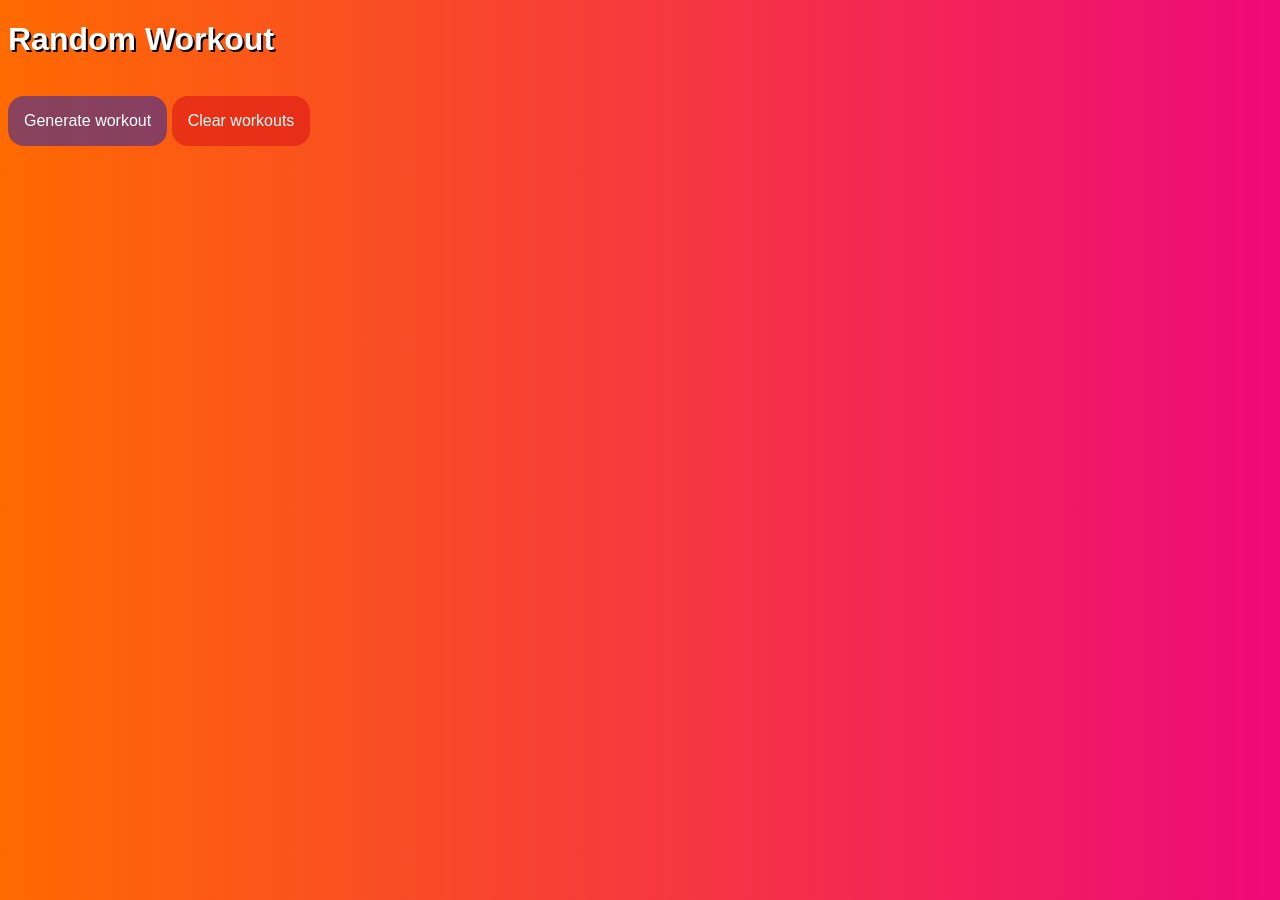
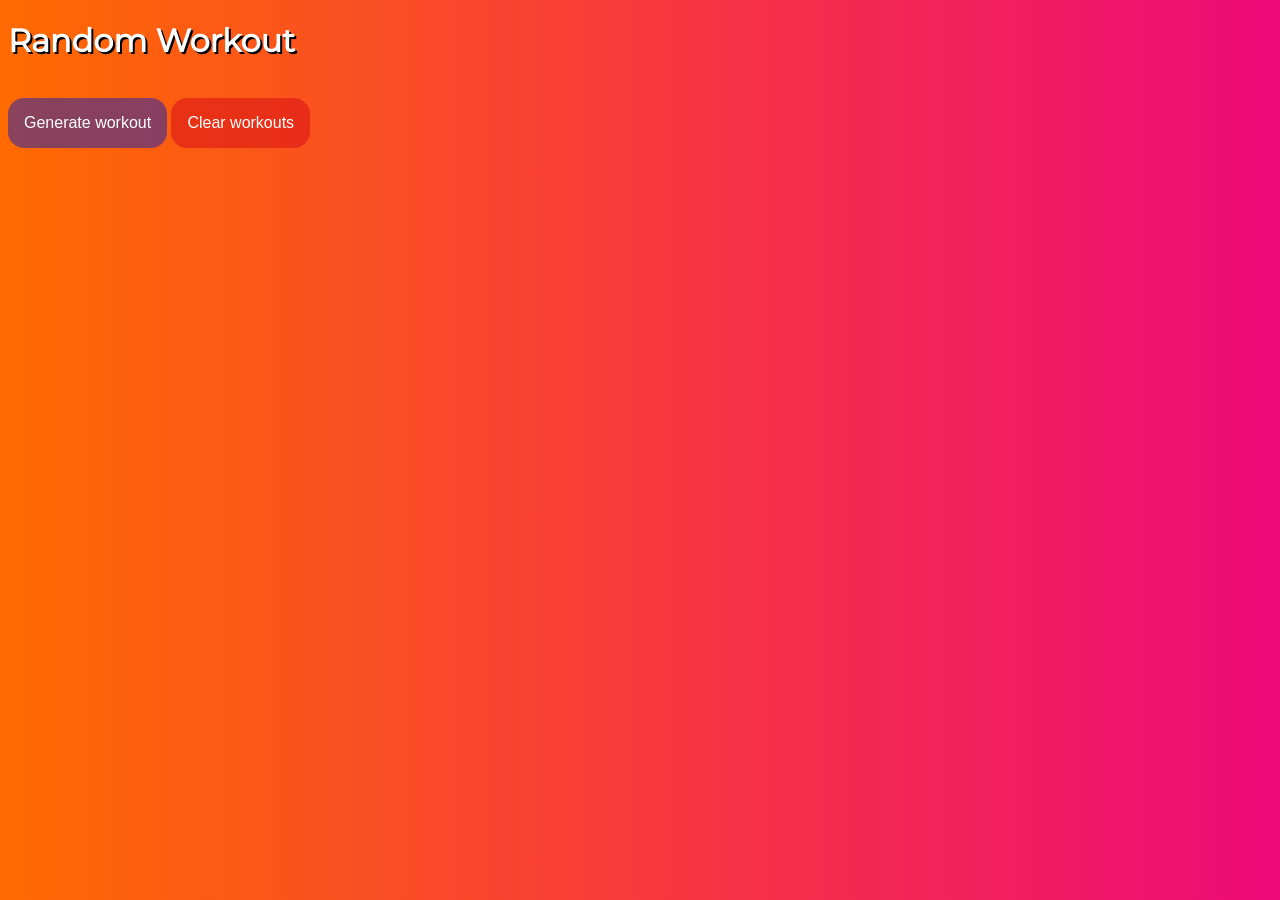
Before and after one commit to ajsaucier/ajsaucier.github.io, a Jekyll site: the page random-workout/index.html, which Jekyll copies as it is, in a window 1280 px wide. Built offline with Jekyll 4.4.1, drawn with Linux system fonts in a browser that asks for light colours.

Commit message:
Added Google Fonts link
Using Montserrat font from Google Fonts, needed to add stylesheet link

```diff
--- a/random-workout/index.html
+++ b/random-workout/index.html
@@ -5,6 +5,7 @@
     <meta http-equiv="X-UA-Compatible" content="IE=edge">
     <title>Random Workout</title>
     <meta name="viewport" content="width=device-width, initial-scale=1">
+    <link href="//fonts.googleapis.com/css?family=Montserrat" rel="stylesheet">
     <link rel="stylesheet" type="text/css" media="screen" href="main.css" />
 </head>
 <body>
```
